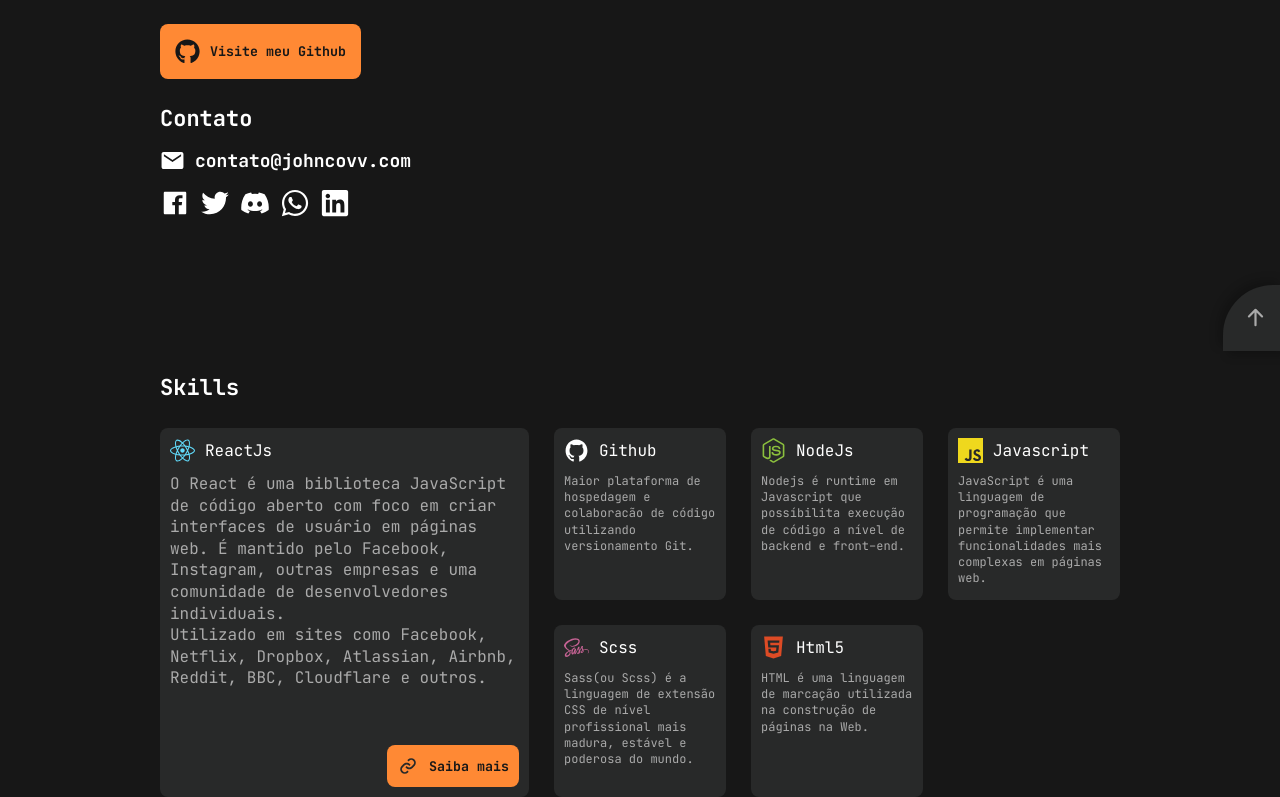
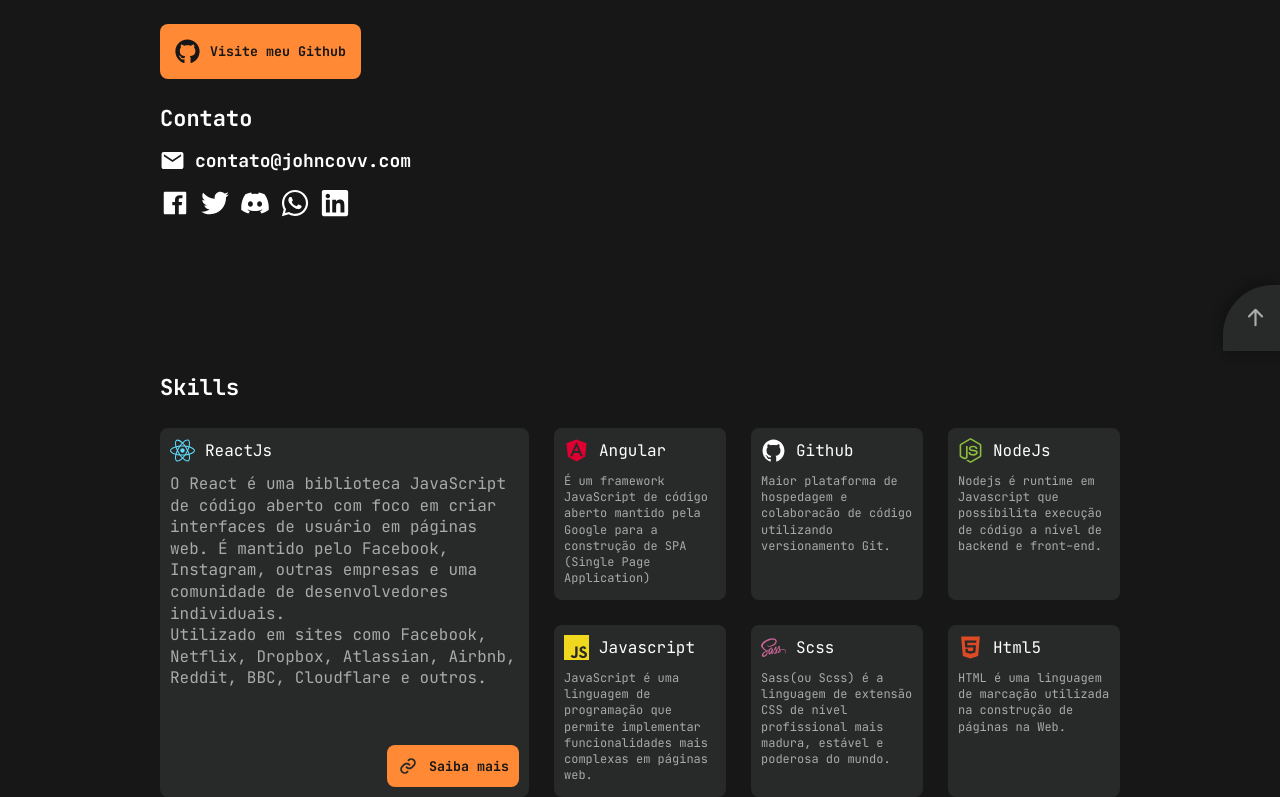
Before and after one commit to johncovv/portfolio, a React (Create React App) app: page / in a window 1280 px wide. Shown: the part 452-1249 px from the top of the page. Built offline with nearby package versions, Linux system fonts and the light colour scheme.

Commit message:
Updating skills (add Angular)

```diff
--- a/src/assets/objects/skills.ts
+++ b/src/assets/objects/skills.ts
@@ -1,4 +1,4 @@
-import { FaHtml5, FaSass, FaNodeJs, FaReact } from 'react-icons/fa';
+import { FaHtml5, FaSass, FaNodeJs, FaReact, FaAngular } from 'react-icons/fa';
 import { IoLogoGithub } from 'react-icons/io';
 import { SiJavascript } from 'react-icons/si';
 
@@ -10,6 +10,14 @@
 		Icon: FaReact,
 		description:
 			'O React é uma biblioteca JavaScript de código aberto com foco em criar interfaces de usuário em páginas web. É mantido pelo Facebook, Instagram, outras empresas e uma comunidade de desenvolvedores individuais.\nUtilizado em sites como Facebook, Netflix, Dropbox, Atlassian, Airbnb, Reddit, BBC, Cloudflare e outros.',
+	},
+	{
+		name: 'Angular',
+		color: '#dd0031',
+		url: 'https://github.com/topics/angular',
+		Icon: FaAngular,
+		description:
+			'É um framework JavaScript de código aberto mantido pela Google para a construção de SPA (Single Page Application)',
 	},
 	{
 		name: 'Github',
```
